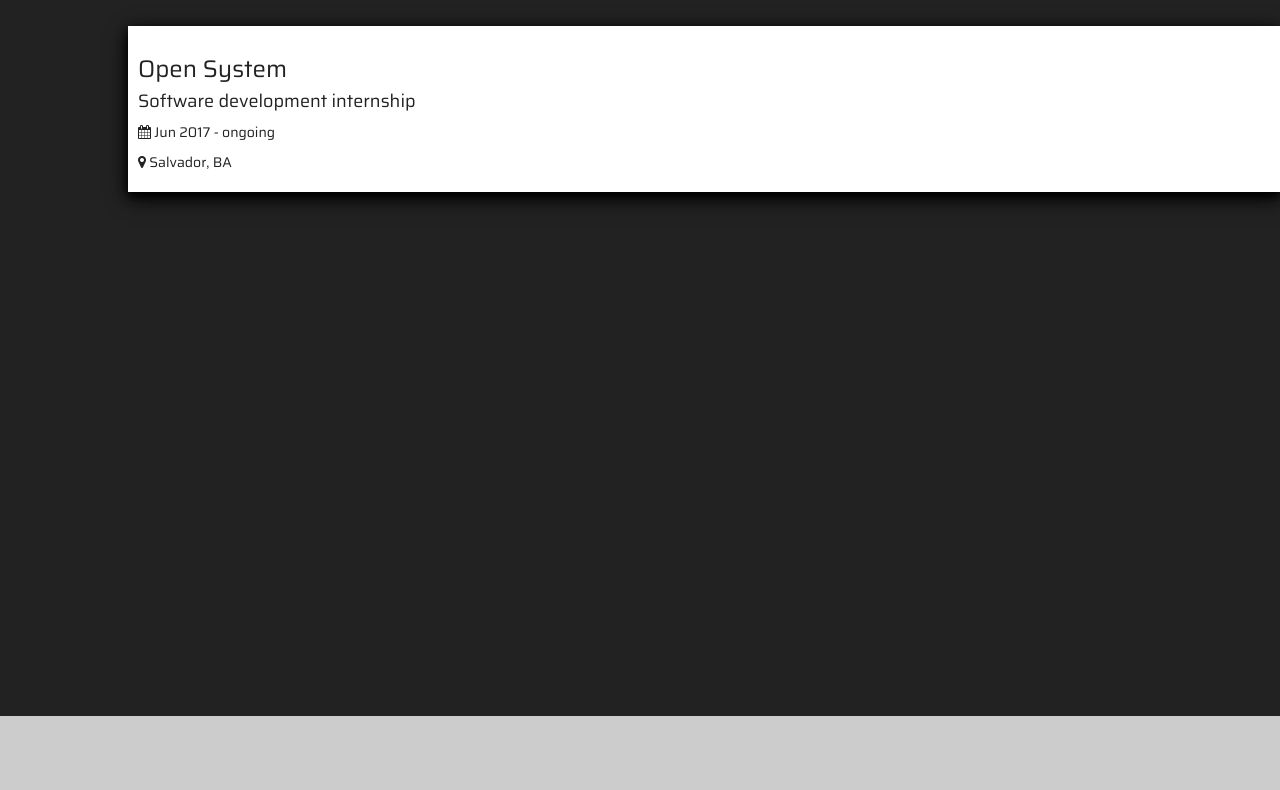
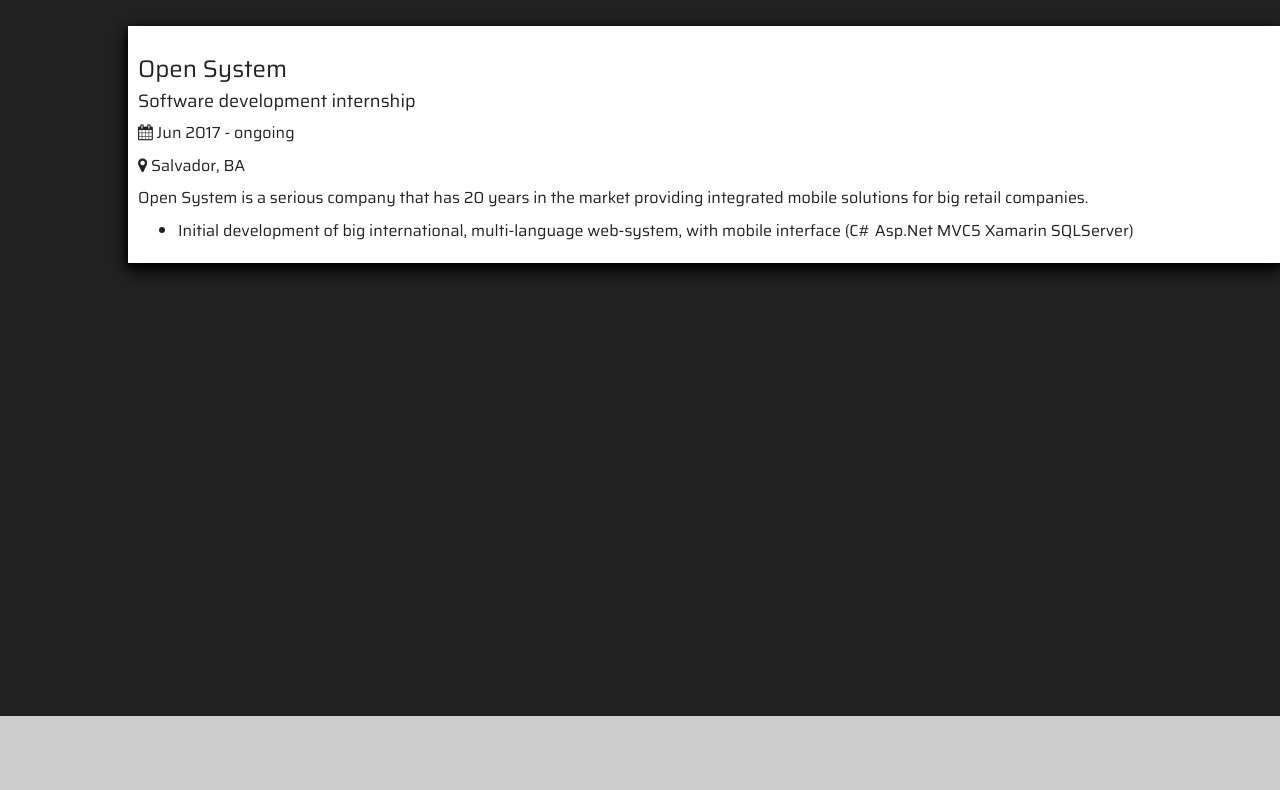
Before and after one commit to guaiamum/bootstrap-one-page-site, a plain HTML site: page index.html in a window 1280 px wide. Shown: the part 614-1404 px from the top of the page. Drawn offline with nearby package versions, Linux system fonts and the light colour scheme.

Commit message:
jobs logic done

```diff
--- a/content/css/style.css
+++ b/content/css/style.css
@@ -10,6 +10,10 @@
 	font-family: 'Saira', sans-serif;
   padding-top: 3rem;
 	background: var(--plano-fundo);
+}
+
+p,li{
+	font-size: 12pt;
 }
 
 .impact-phrase{
--- a/content/js/jobData.js
+++ b/content/js/jobData.js
@@ -23,8 +23,11 @@
     var datas = $('<p>',{ html: calendar + e.dateBegin +' - '+ e.dateEnd });
     var map = '<i class="fa fa-map-marker" aria-hidden="true"></i> ';
     var location = $('<p>',{ html: map + e.location });
+    var description = $('<p>',{ html: e.description });
+    var tasks =  $('<ul>');
+    e.tasks.forEach((task) => {var currTask = $('<li>',{ html: task }); tasks.append(currTask);});
 
-    container.append(company,subtitle,datas,location);
+    container.append(company,subtitle,datas,location,description, tasks);
     $('#jobs').append(container);
   });
 
```
